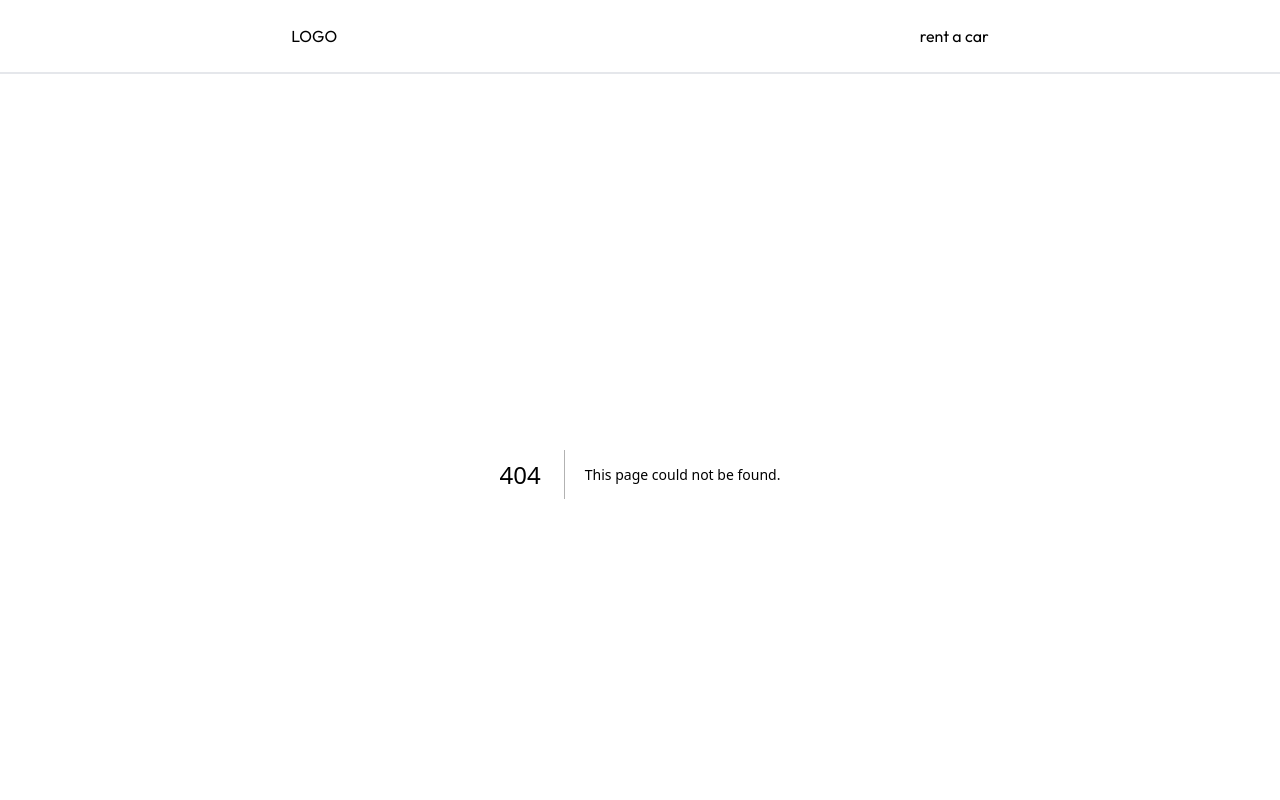
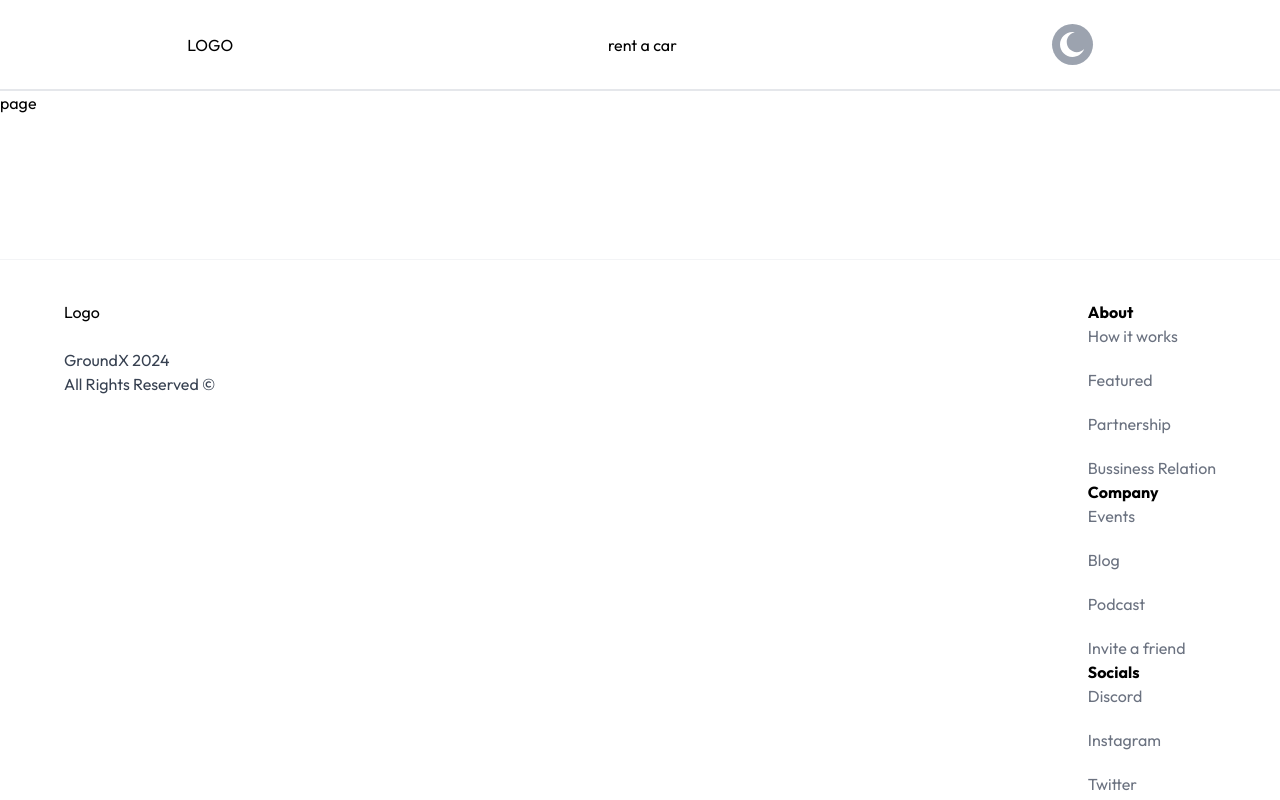
Before and after one commit to luka-tchanukvadze/GroundX, a Next.js app: page /aplication-info in a window 1280 px wide. Before the commit this address had no page. Shown: the top 800 px of the page. Built offline with nearby package versions, Linux system fonts and the light colour scheme.

Commit message:
scroll to cars/vans and dark mode

```diff
--- /dev/null
+++ b/app/aplication-info/page.tsx
@@ -0,0 +1,7 @@
+import React from "react";
+
+function page() {
+  return <div>page</div>;
+}
+
+export default page;
--- a/app/layout.tsx
+++ b/app/layout.tsx
@@ -21,7 +21,9 @@ export default function RootLayout({
   return (
     <ClerkProvider>
       <html lang="en">
-        <body className={outfit.className}>
+        <body
+          className={`${outfit.className} dark:bg-slate-900 dark:text-white`}
+        >
           <NavBar />
           {children}
           <div className="mt-36">
--- a/components/NavBar.tsx
+++ b/components/NavBar.tsx
@@ -1,10 +1,30 @@
 "use client";
-import React from "react";
+import React, { useState, useEffect } from "react";
 import { UserButton } from "@clerk/nextjs";
 import Link from "next/link";
 import { usePathname } from "next/navigation";
+import styled from "styled-components";
 
 function NavBar() {
+  const [darkMode, setDarkMode] = useState<boolean | undefined>(undefined);
+
+  const switchMode = () => {
+    setDarkMode(!darkMode);
+  };
+
+  useEffect(() => {
+    if (darkMode) {
+      localStorage.setItem("darkMode", "true");
+      window.document.documentElement.classList.add("dark");
+    } else if (darkMode === false) {
+      localStorage.setItem("darkMode", "false");
+      window.document.documentElement.classList.remove("dark");
+    } else {
+      setDarkMode(localStorage.getItem("darkMode") === "true");
+    }
+  }, [darkMode]);
+  console.log(darkMode);
+
   const path = usePathname().toString();
   console.log("path", path);
   return (
@@ -19,7 +39,22 @@ function NavBar() {
       {path.startsWith("/rent-car") ? null : (
         <Link href="/rent-car">rent a car</Link>
       )}
-      {/* <Link href="/rent-car">rent a car</Link> */}
+
+      <Button
+        className={`flex items-center justify-center  bg-gray-400 p-2 rounded-full hover:rotate-[360deg] transition-all delay-100 ease-in-out`}
+        onClick={switchMode}
+      >
+        {/* <Button
+        className={`flex items-center justify-center  bg-blue-900 p-2 rounded-full hover:rotate-[180] `}
+        onClick={switchMode}
+      > */}
+        {darkMode ? (
+          <img src={"./sun.svg"} alt="sun" width={25} height={25} />
+        ) : (
+          <img src={"./moon.svg"} alt="moon" width={25} height={25} />
+        )}{" "}
+      </Button>
+
       <UserButton afterSignOutUrl="/" />
 
       {path === "/" && (
@@ -40,3 +75,11 @@ function NavBar() {
 }
 
 export default NavBar;
+
+const Button = styled.button`
+  /* background: none;
+  border: none;
+  background-color: blue;
+  transform: ${(props) => props.theme.darkMode && "rotate(360deg)"};
+  transition: all 1s; */
+`;
--- a/components/rent-a-car/Hero.tsx
+++ b/components/rent-a-car/Hero.tsx
@@ -5,7 +5,14 @@ import Image from "next/image";
 import CustomButton from "./CustomButton";
 
 const Hero = () => {
-  const handleScroll = () => {};
+  // const handleScroll = () => {};
+
+  const scrollToBottom = () => {
+    window.scrollTo({
+      top: 800,
+      behavior: "smooth",
+    });
+  };
 
   return (
     <div>
@@ -22,7 +29,7 @@ const Hero = () => {
         <CustomButton
           title="Explore Cars"
           containerStyles="px-6 py-4 bg-blue-600 text-white rounded-full mt-10"
-          handleClick={handleScroll}
+          handleClick={scrollToBottom}
         />
       </div>
 
--- a/components/vans/VanHero.tsx
+++ b/components/vans/VanHero.tsx
@@ -1,8 +1,16 @@
+"use client";
+
 import React from "react";
 import CustomButton from "../rent-a-car/CustomButton";
-import Image from "next/image";
-import Slider from "../Slider/Slider";
+
 const VanHero = () => {
+  const scrollToBottom = () => {
+    window.scrollTo({
+      top: 900,
+      behavior: "smooth",
+    });
+  };
+
   return (
     <div className="2xl:mx-44 xl:mx-32 md:mx-16">
       <div className="flex flex-col flex-1 pt-10 p-6 items-center justify-center">
@@ -22,7 +30,7 @@ const VanHero = () => {
         <CustomButton
           title="Explore Vans"
           containerStyles="px-6 py-4 bg-blue-600 text-white rounded-full mt-10"
-          // handleClick={handleScroll}
+          handleClick={scrollToBottom}
         />
       </div>
 
--- a/tailwind.config.ts
+++ b/tailwind.config.ts
@@ -1,6 +1,7 @@
 import type { Config } from "tailwindcss";
 
 const config: Config = {
+  darkMode: 'class',
   content: [
     "./pages/**/*.{js,ts,jsx,tsx,mdx}",
     "./components/**/*.{js,ts,jsx,tsx,mdx}",
@@ -9,9 +10,6 @@ const config: Config = {
   theme: {
     extend: {
       backgroundImage: {
-        "gradient-radial": "radial-gradient(var(--tw-gradient-stops))",
-        "gradient-conic":
-          "conic-gradient(from 180deg at 50% 50%, var(--tw-gradient-stops))",
       },
     },
   },
```
Also changed, not shown: context/ThemeContext.tsx (added, +15 -0 lines), public/moon.svg (added), public/sun.svg (added).
